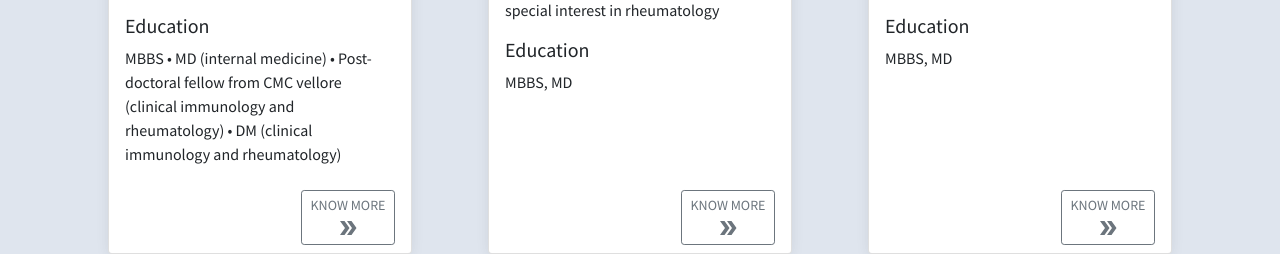
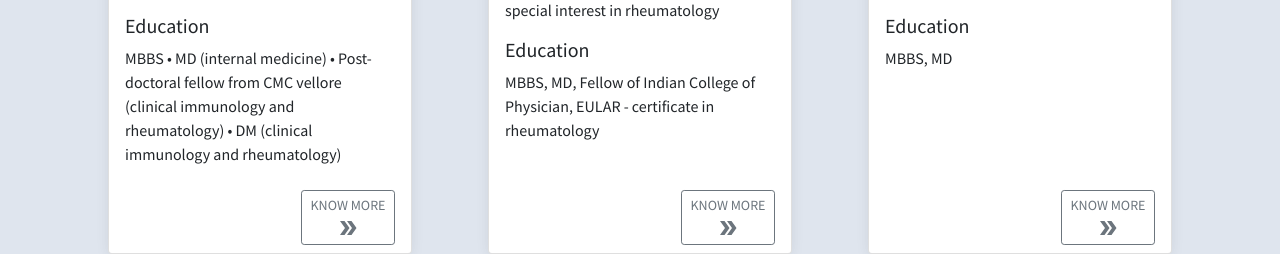
Before and after one commit to sushskvnitn/hospital-project, a React (Create React App) app: page /doctors in a window 1280 px wide. Shown: the part 501-755 px from the top of the page. Built offline with nearby package versions, Linux system fonts and the light colour scheme.

Commit message:
changes in doctor details

```diff
--- a/src/components/doctors/doctors.jsx
+++ b/src/components/doctors/doctors.jsx
@@ -37,13 +37,13 @@ of experience. Live pain free on your way to recovery.</h5>
         <div className="col-md-4">
           <DoctorCard name="Mohini Ashok Ganu"
             subdesc="Senior visiting consultant physician with special interest in rheumatology"
-           education="MBBS, MD "
+           education="MBBS, MD, Fellow of Indian College of Physician, EULAR - certificate in rheumatology "
            address=""
            website=""
            email=""
            achievement=""
           experiance=""
-          image="https://img.freepik.com/free-photo/portrait-smiling-male-doctor_171337-1532.jpg?w=996&t=st=1670048389~exp=1670048989~hmac=a9a06ea7e58052cdc5f2c3bf201a793e59dffca753526f4962fec80b22da8a6d"
+          image=""
           interests=""
            />
         </div>
@@ -56,14 +56,14 @@ of experience. Live pain free on your way to recovery.</h5>
           email=""
           achievement=""
           experiance=""
-          image="https://img.freepik.com/free-photo/portrait-smiling-male-doctor_171337-1532.jpg?w=996&t=st=1670048389~exp=1670048989~hmac=a9a06ea7e58052cdc5f2c3bf201a793e59dffca753526f4962fec80b22da8a6d"
+          image=""
           interests=""
           />
         </div>
          <div className="col-md-4">
           <DoctorCard name="Devashree S. Warnekar"
           subdesc="Consultant anaesthetist"
-          education="MBBS, MD"
+          education="MBBS, MD, DNB, fellowship in regional anaesthesia"
           address=""
           website=""
           email=""
```
